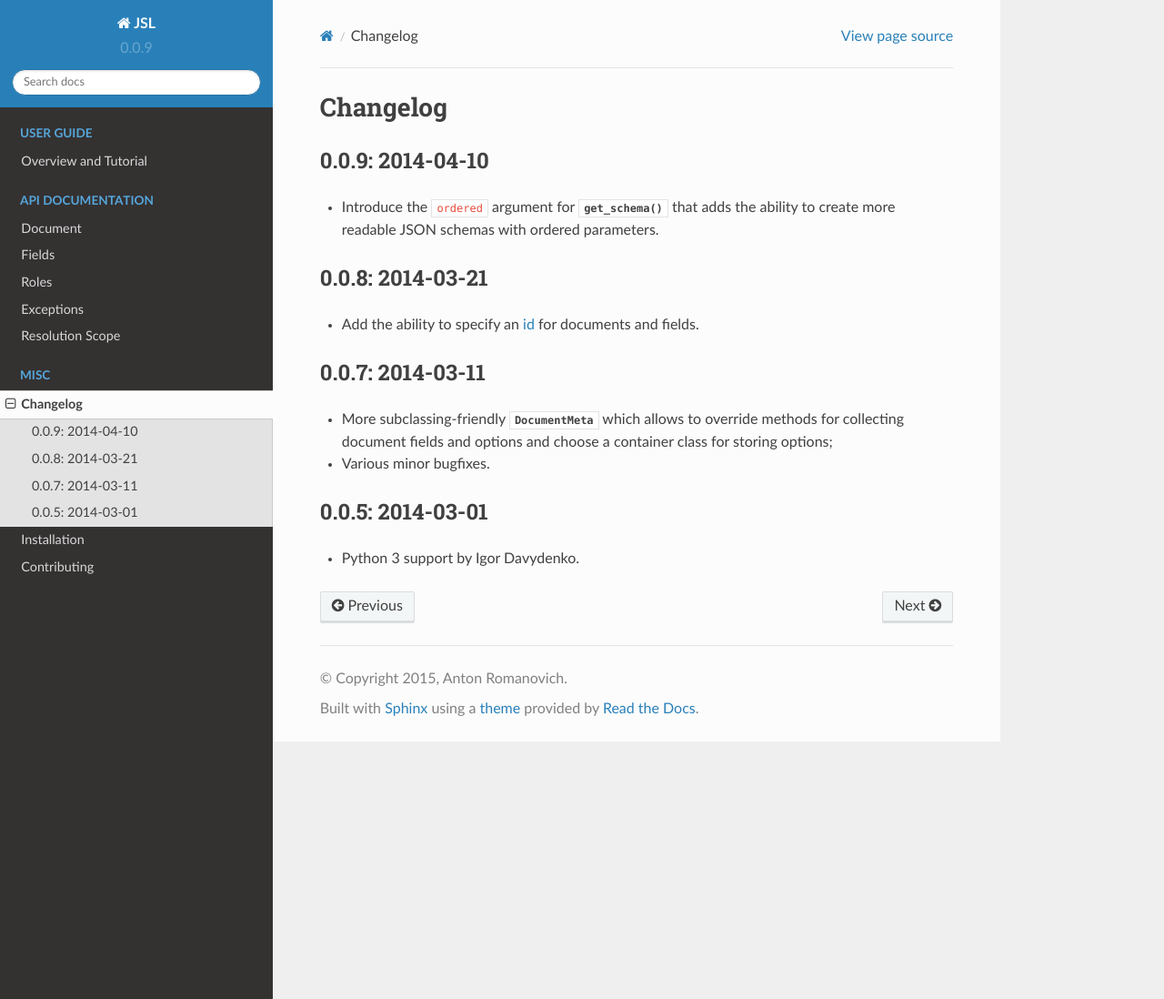
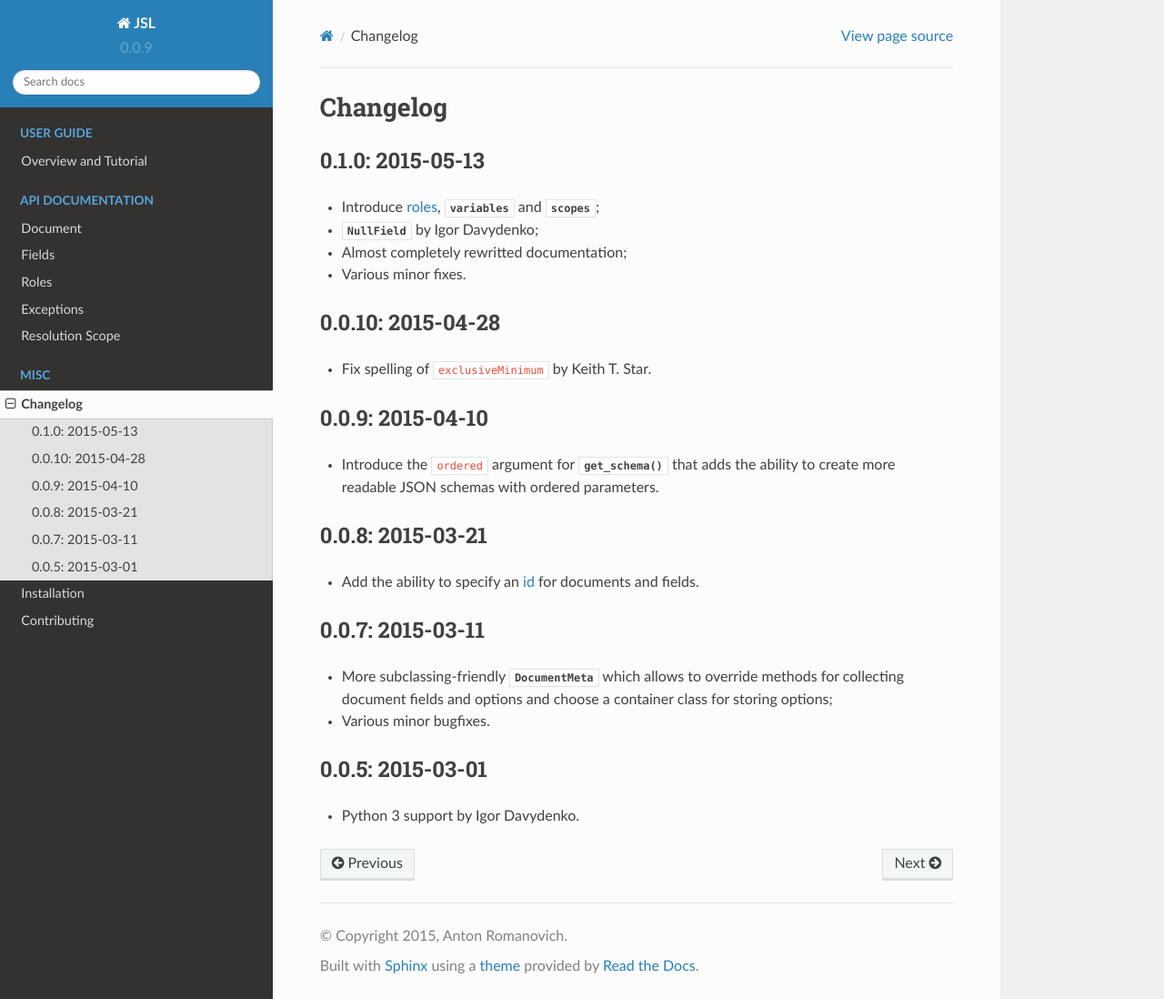
Before and after one commit to aromanovich/jsl, a Sphinx documentation site: the page built from docs/source/changelog.rst, in a window 1280 px wide and 1098 px high. Shown: the whole window at 91% size. Built offline with Sphinx 7.4.7 and the Read the Docs theme 2.0.0, drawn with Linux system fonts in a browser that asks for light colours.

Commit message:
Update changelog

```diff
--- a/docs/source/changelog.rst
+++ b/docs/source/changelog.rst
@@ -1,18 +1,31 @@
 Changelog
 =========
 
-0.0.9: 2014-04-10
+0.1.0: 2015-05-13
+~~~~~~~~~~~~~~~~~
+
+- Introduce :ref:`roles <roles>`, :class:`variables <.Var>` and :class:`scopes <.Scope>`;
+- :class:`.NullField` by Igor Davydenko;
+- Almost completely rewritted documentation;
+- Various minor fixes.
+
+0.0.10: 2015-04-28
+~~~~~~~~~~~~~~~~~~
+
+- Fix spelling of ``exclusiveMinimum`` by Keith T. Star.
+
+0.0.9: 2015-04-10
 ~~~~~~~~~~~~~~~~~
 
 - Introduce the ``ordered`` argument for :meth:`~jsl.document.Document.get_schema` that
   adds the ability to create more readable JSON schemas with ordered parameters.
 
-0.0.8: 2014-03-21
+0.0.8: 2015-03-21
 ~~~~~~~~~~~~~~~~~
 
 - Add the ability to specify an `id`_ for documents and fields.
 
-0.0.7: 2014-03-11
+0.0.7: 2015-03-11
 ~~~~~~~~~~~~~~~~~
 
 - More subclassing-friendly :class:`~jsl.document.DocumentMeta` which allows to
@@ -20,7 +33,7 @@ Changelog
   choose a container class for storing options;
 - Various minor bugfixes.
 
-0.0.5: 2014-03-01
+0.0.5: 2015-03-01
 ~~~~~~~~~~~~~~~~~
 
 - Python 3 support by Igor Davydenko.
```
Also changed, not shown: docs/source/index.rst (+6 -4 lines).
